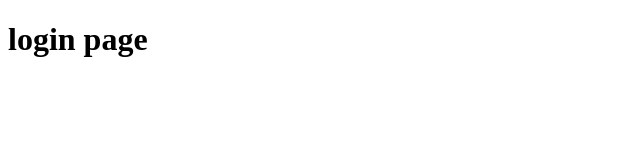
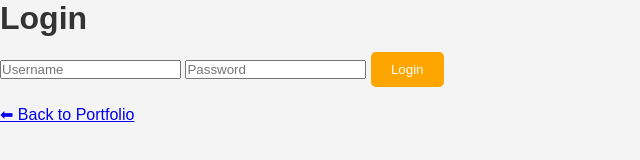
Before and after one commit to iamshahid22/Portfolio, a plain HTML site: page login-page.html in a window 1280 px wide. Shown: the whole page, without its empty margins (0-640 px from the left). Drawn offline with Linux system fonts and the light colour scheme.

Commit message:
Enhance login page with form and styling
Updated the title and added a login form with username and password fields.

```diff
--- a/login-page.html
+++ b/login-page.html
@@ -3,9 +3,27 @@
 <head>
     <meta charset="UTF-8">
     <meta name="viewport" content="width=device-width, initial-scale=1.0">
-    <title>login page</title>
+    <title>Login Page</title>
+    <link rel="stylesheet" href="style.css">
 </head>
 <body>
-    <h1>login page</h1>
+
+    <div class="login-container">
+        <h1>Login</h1>
+
+        <form>
+            <input type="text" placeholder="Username" required>
+
+            <input type="password" placeholder="Password" required>
+
+            <button type="submit">Login</button>
+        </form>
+
+        <br>
+
+        <a href="index.html">⬅ Back to Portfolio</a>
+    </div>
+
+    <script src="script.js"></script>
 </body>
 </html>
```
